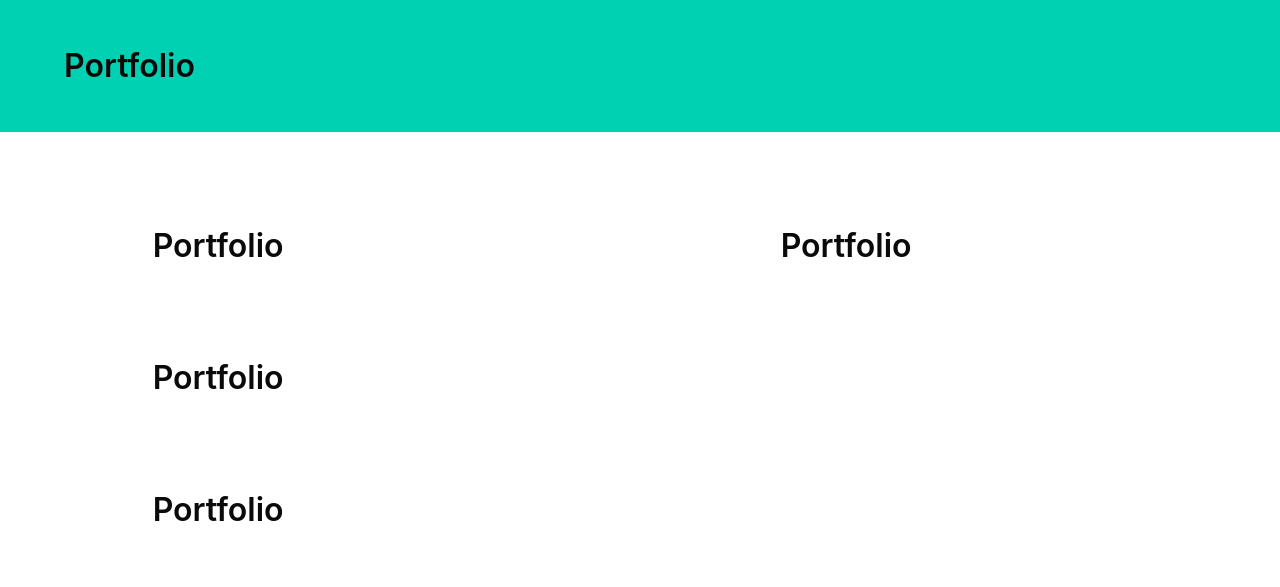
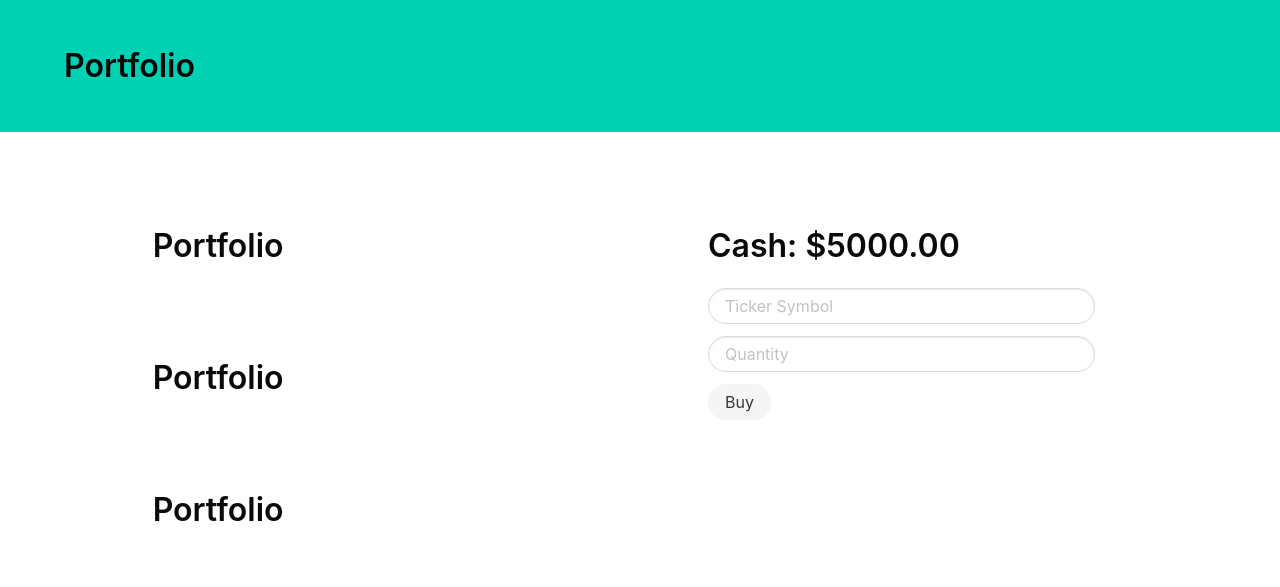
Before and after one commit to thisisvinny/TTP-FS, a Flask app: page /portfolio/ in a window 1280 px wide. Shown: the part 56-643 px from the top of the page. Run offline with Flask 2, Linux system fonts and the light colour scheme; a user stored in the database is signed in; data comes from the database, SQL or seed files in the repository; both versions use the stored data as it was after the commit.

Commit message:
update portfolio page to include buy section

```diff
--- a/routes.py
+++ b/routes.py
@@ -26,12 +26,14 @@ def register():
 				if email_exists:
 					flash("An account with that email already exists.")
 					return redirect(url_for("register"))
-				cur.execute("insert into users (name, email, password) values (?,?,?)", (name, email, generate_password_hash(password)))
+				cur.execute("insert into users (name, email, password, balance) values (?,?,?, 5000.00)", (name, email, generate_password_hash(password)))
 				con.commit()
+				id_num = cur.execute("select id from users where email=?", (email, )).fetchone()[0]
 		except:
 			con.rollback()
 		finally:
 			con.close()
+		session["id"] = id_num
 		session["name"] = name
 		session["email"] = email
 		return redirect(url_for("home"))
@@ -54,7 +56,9 @@ def login():
 					#verify email and password are correct
 					hashed_password = cur.execute("select password from users where email=?", (email, )).fetchone()[0]
 					if check_password_hash(hashed_password, password):
-						session["name"] = cur.execute("select name from users where email=?", (email, )).fetchone()[0]
+						id_num, name = cur.execute("select id, name from users where email=?", (email, )).fetchone()
+						session["id"] = id_num
+						session["name"] = name
 						session["email"] = email
 						return redirect(url_for("home"))
 				flash("Incorrect username or password.")
@@ -68,15 +72,25 @@ def login():
 @app.route("/logout/")
 def logout():
 	if "email" in session:
+		session.pop("id", None)
 		session.pop("name", None)
 		session.pop("email", None)
 	return redirect(url_for("home"))
 
-@app.route("/portfolio/")
+@app.route("/portfolio/", methods=["GET", "POST"])
 def portfolio():
 	if "email" not in session:
 		return redirect(url_for("home"))
-	return render_template("portfolio.html")
+
+	#Post method, buy stocks
+	if request.method == "POST":
+		return redirect(url_for("portfolio"))
+	#Get method, display page with the user's stock portfolio and cash
+	with sqlite3.connect("database.db") as con:
+		cur = con.cursor()
+		cash = "%.2f" % cur.execute("select balance from users where id=?", (session["id"], )).fetchone()[0]
+	con.close()
+	return render_template("portfolio.html", cash=cash)
 
 @app.route("/transactions/")
 def transactions():
--- a/templates/portfolio.html
+++ b/templates/portfolio.html
@@ -12,7 +12,7 @@
 <section class="section">
 	<div class="columns">
 
-		<div class="column is-6 is-offset-1">
+		<div class="column is-5 is-offset-1">
 			<section class="section">
 				<div class="container">
 					<h1 class="title has-text-black">Portfolio</h1>
@@ -32,8 +32,36 @@
 
 		<div class="column is-5">
 			<section class="section">
-				<div class="container">
-					<h1 class="title has-text-black">Portfolio</h1>
+				<div class="container is-fluid">
+					<h1 class="title has-text-black">Cash: ${{ cash }}</h1>
+
+					<form name="buy" method="POST" action="/portfolio/">
+						{% with messages = get_flashed_messages() %}
+							{% if messages %}
+								<div class="has-text-centered">
+									{% for message in messages %}
+										<h2 class="title is-4">{{ message }}</p>
+									{% endfor %}
+								</div>
+								<br></br>
+							{% endif %}
+						{% endwith %}
+						<div class="field">
+							<div class="control">
+								<input class="input is-rounded" type="text" placeholder="Ticker Symbol" name="ticker_symbol">
+							</div>
+						</div>
+						<div class="field">
+							<div class="control">
+								<input class="input is-rounded" type="number" placeholder="Quantity" name="quantity">
+							</div>
+						</div>
+						<div class="field">
+							<div class="control">
+								<input class="button is-light is-rounded" type="submit" value="Buy">
+							</div>
+						</div>
+					</form>
 				</div>
 			</section>
 		</div>
```
Also changed, not shown: database.db.
